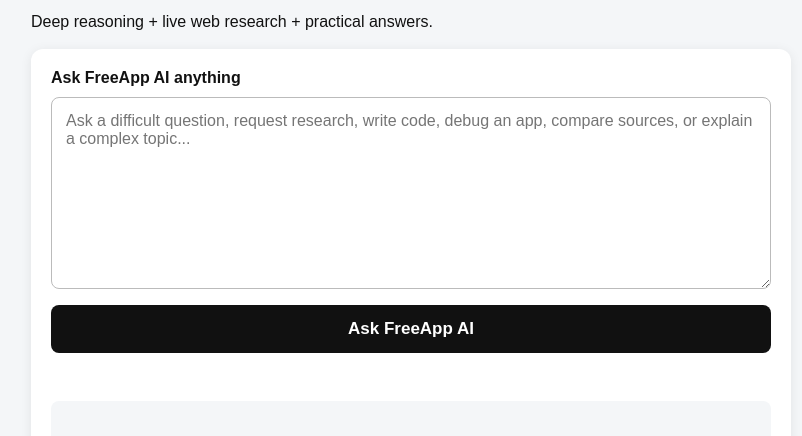
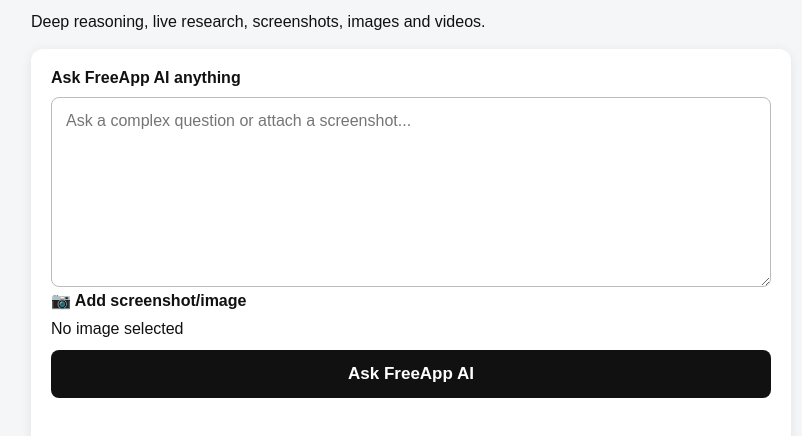
Before and after one commit to blvckson/FreeApp-AI, a plain HTML site: page public/index.html in a window 1280 px wide. Shown: the part 80-516 px from the top of the page, without its empty margins (229-1031 px from the left). Drawn offline with Linux system fonts and the light colour scheme.

Commit message:
Add screenshot input and media results

```diff
--- a/public/index.html
+++ b/public/index.html
@@ -10,14 +10,23 @@
   <main class="container">
     <header>
       <h1>FreeApp AI</h1>
-      <p>Deep reasoning + live web research + practical answers.</p>
+      <p>Deep reasoning, live research, screenshots, images and videos.</p>
     </header>
     <section class="card">
       <label for="prompt">Ask FreeApp AI anything</label>
-      <textarea id="prompt" rows="9" placeholder="Ask a difficult question, request research, write code, debug an app, compare sources, or explain a complex topic..."></textarea>
+      <textarea id="prompt" rows="8" placeholder="Ask a complex question or attach a screenshot..."></textarea>
+      <div class="controls">
+        <label class="file-button">
+          📷 Add screenshot/image
+          <input id="image-input" type="file" accept="image/*" multiple hidden>
+        </label>
+        <span id="file-status">No image selected</span>
+      </div>
+      <div id="preview"></div>
       <button id="build-button" type="button">Ask FreeApp AI</button>
       <div id="status" class="status" aria-live="polite"></div>
-      <pre id="result" aria-live="polite"></pre>
+      <div id="result" aria-live="polite"></div>
+      <div id="media"></div>
       <div id="sources" class="sources" hidden>
         <strong>Web sources used</strong>
         <ul id="source-list"></ul>
```
